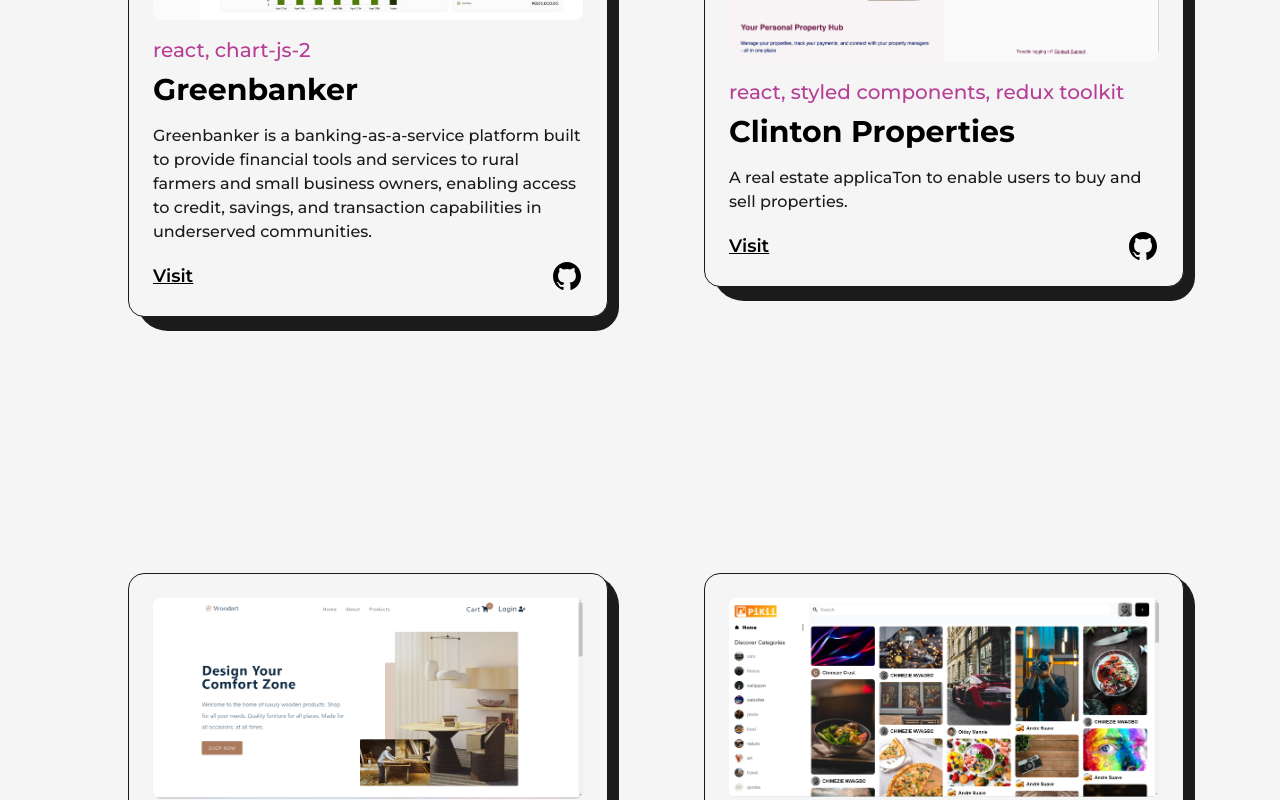
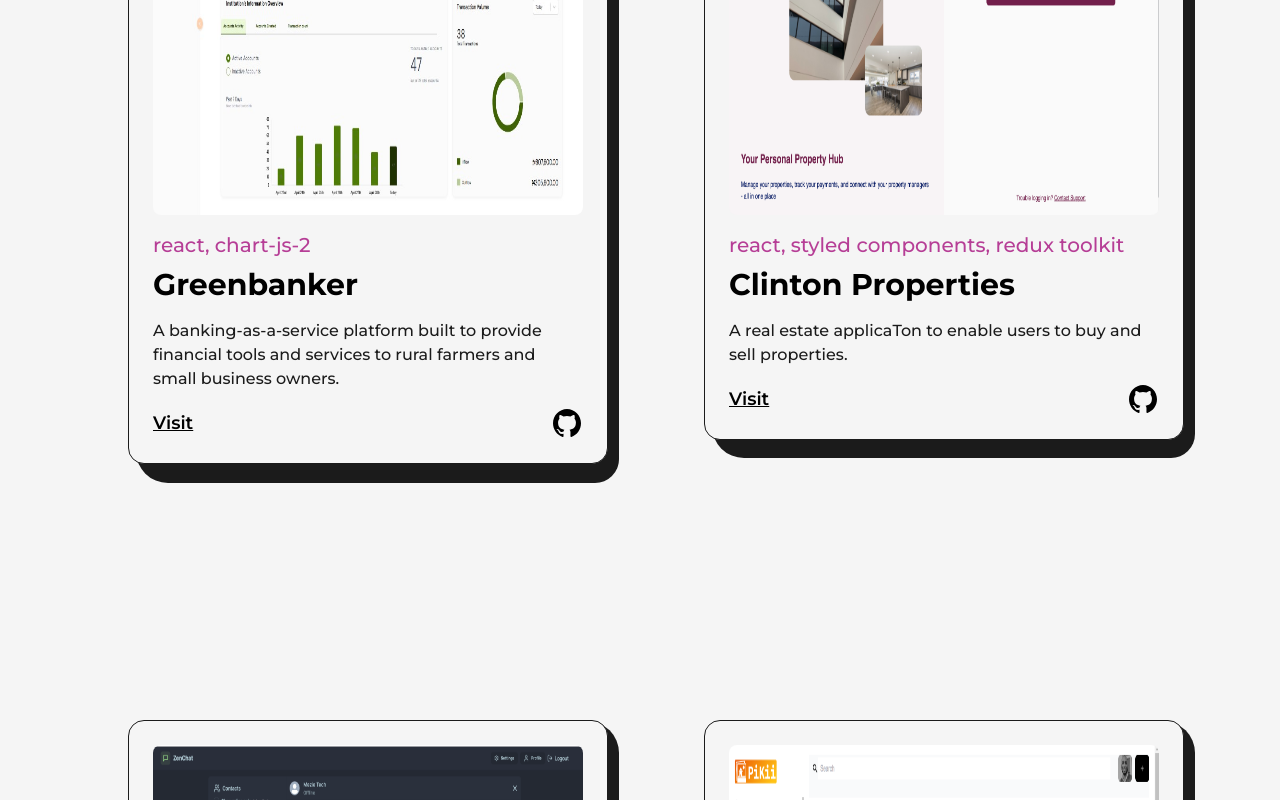
Before and after one commit to MezieNwagbo/ChimezieNwaboUpdatedWebsite, a Next.js app: page /projects in a window 1280 px wide. Shown: the part 1060-1860 px from the top of the page. Built offline with nearby package versions, Linux system fonts and the light colour scheme.

Commit message:
updated projects

```diff
--- a/src/pages/projects.js
+++ b/src/pages/projects.js
@@ -8,7 +8,8 @@ import Image from "next/image";
 
 import pikii from "../../public/images/projects/pikii.png";
 import cantant from "../../public/images/projects/cantant.png";
-import woodart from "../../public/images/projects/woodart.png";
+import zenchat from "../../public/images/projects/zenchat.png";
+
 import greenbanker from "../../public/images/projects/greenbanker.jpeg";
 import clinton from "../../public/images/projects/clinton.png";
 import gptLanding from "../../public/images/projects/gpt3-landing.png";
@@ -37,7 +38,7 @@ const FeaturedProject = ({ type, title, summary, img, link, github }) => {
         <FramerImage
           src={img}
           alt={title}
-          className="w-full h-auto"
+          className="w-full h-100"
           whileHover={{ scale: 1.05 }}
           transition={{ duration: 0.2 }}
         />
@@ -93,7 +94,7 @@ const Project = ({ type, title, img, link, github, summary }) => {
         <FramerImage
           src={img}
           alt={title}
-          className="w-full h-auto"
+          className="w-full h-[400px]"
           whileHover={{ scale: 1.05 }}
           transition={{ duration: 0.2 }}
           priority
@@ -174,7 +175,7 @@ const projects = () => {
               <Project
                 title="Greenbanker"
                 img={greenbanker}
-                summary="Greenbanker is a banking-as-a-service platform built to provide financial tools and services to rural farmers and small business owners, enabling access to credit, savings, and transaction capabilities in underserved communities.
+                summary="A banking-as-a-service platform built to provide financial tools and services to rural farmers and small business owners.
 
 "
                 link="https://greenbanker.crust.africa"
@@ -216,14 +217,15 @@ local currency.'
 								type='Featured Project'
 							/> */}
             </div>
+
             <div className="col-span-6 sm:col-span-12">
               <Project
-                title="Woodart Online Store"
-                img={woodart}
-                summary="An online shop prototype built for a luxury furniture store."
-                link="https://woodart-store.netlify.app/"
-                github="https://github.com/MezieNwagbo/woodart"
-                type="react, redux"
+                title="Zenchat application"
+                img={zenchat}
+                summary="A chat fullstack application with realtime chat functionality. chat fullstack application with realtime chat functionality."
+                link="https://zenchat-s2pc.onrender.com//"
+                github="https://github.com/MezieNwagbo/zenchat"
+                type="react, zustand, node.js, socket.io"
               />
             </div>
 
```
Also changed, not shown: public/images/projects/zenchat.png (added).
